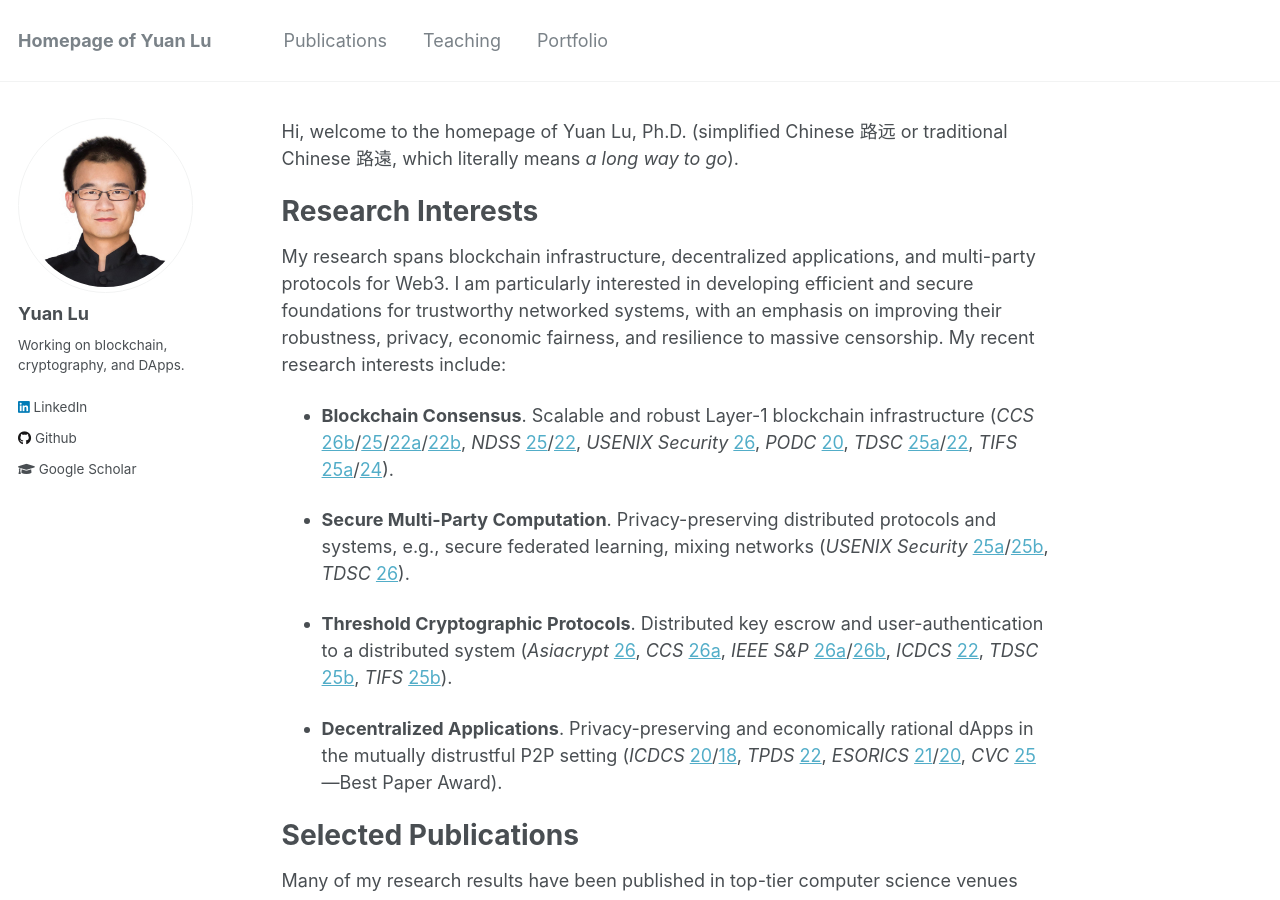
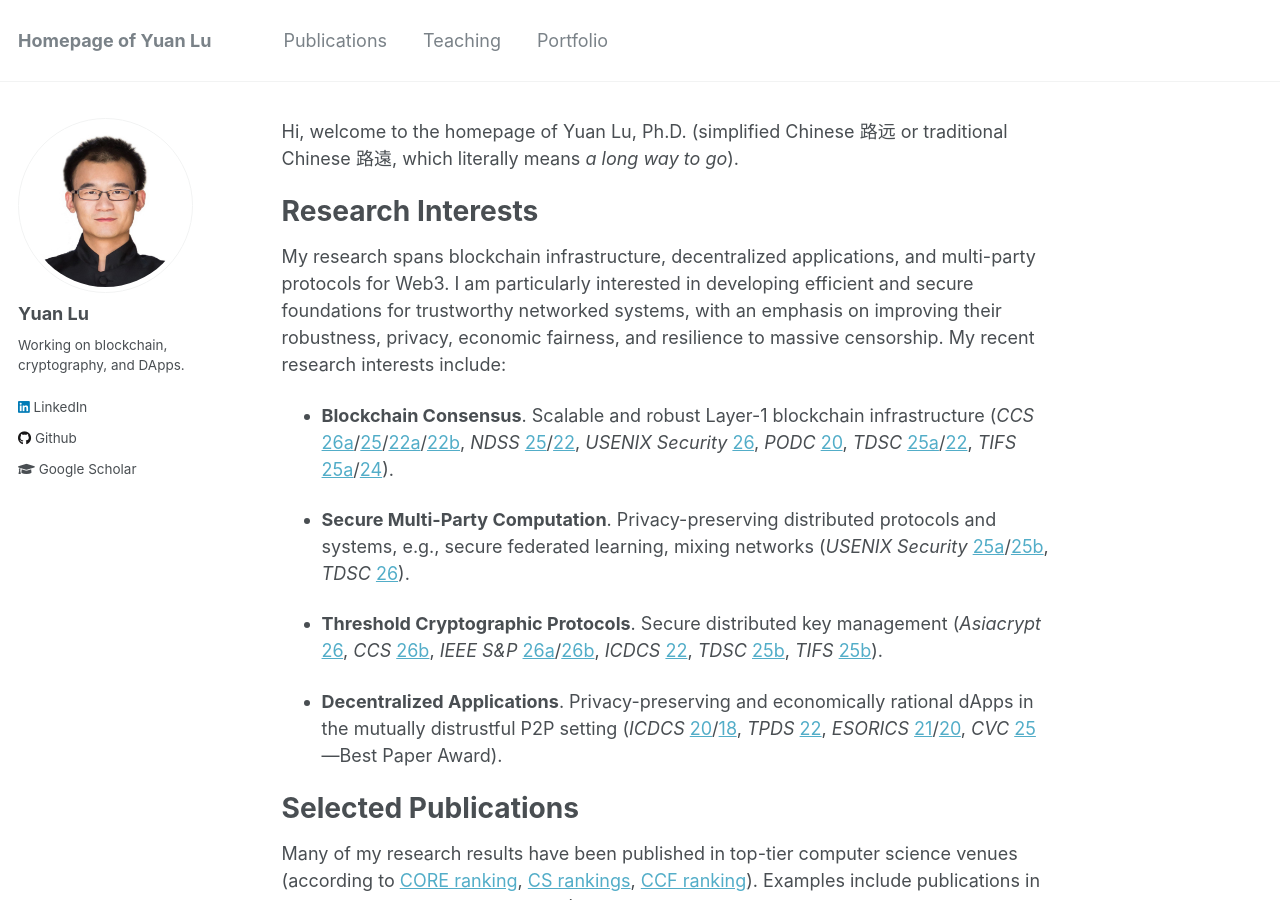
Before and after one commit to yylluu/yylluu.github.io, a Jekyll site: the page built from _pages/about.md, in a window 1280 px wide and 900 px high. Built offline with Jekyll 4.4.1, drawn with Linux system fonts in a browser that asks for light colours.

Commit message:
Update about.md

```diff
--- a/_pages/about.md
+++ b/_pages/about.md
@@ -14,11 +14,11 @@
 
 My research spans blockchain infrastructure, decentralized applications, and multi-party protocols for Web3. I am particularly interested in developing efficient and secure foundations for trustworthy networked systems, with an emphasis on improving their robustness, privacy, economic fairness, and resilience to massive censorship. My recent research interests include:
 
-- **Blockchain Consensus**. Scalable and robust Layer-1 blockchain infrastructure (*CCS* [26b]()/[25](https://dl.acm.org/doi/abs/10.1145/3719027.3765132)/[22a](https://dl.acm.org/doi/abs/10.1145/3548606.3559346)/[22b](https://dl.acm.org/doi/abs/10.1145/3548606.3559379), *NDSS* [25](https://eprint.iacr.org/2024/206)/[22](https://eprint.iacr.org/2022/27), *USENIX Security* [26](https://www.usenix.org/conference/usenixsecurity26/presentation/liu-yizhong), *PODC* [20](https://dl.acm.org/doi/abs/10.1145/3382734.3405707), *TDSC* [25a](https://ieeexplore.ieee.org/abstract/document/11002681)/[22](https://ieeexplore.ieee.org/abstract/document/9913698), *TIFS* [25a](https://ieeexplore.ieee.org/abstract/document/11014212)/[24](https://ieeexplore.ieee.org/abstract/document/10415090)).
+- **Blockchain Consensus**. Scalable and robust Layer-1 blockchain infrastructure (*CCS* [26a]()/[25](https://dl.acm.org/doi/abs/10.1145/3719027.3765132)/[22a](https://dl.acm.org/doi/abs/10.1145/3548606.3559346)/[22b](https://dl.acm.org/doi/abs/10.1145/3548606.3559379), *NDSS* [25](https://eprint.iacr.org/2024/206)/[22](https://eprint.iacr.org/2022/27), *USENIX Security* [26](https://www.usenix.org/conference/usenixsecurity26/presentation/liu-yizhong), *PODC* [20](https://dl.acm.org/doi/abs/10.1145/3382734.3405707), *TDSC* [25a](https://ieeexplore.ieee.org/abstract/document/11002681)/[22](https://ieeexplore.ieee.org/abstract/document/9913698), *TIFS* [25a](https://ieeexplore.ieee.org/abstract/document/11014212)/[24](https://ieeexplore.ieee.org/abstract/document/10415090)).
 
 - **Secure Multi-Party Computation**. Privacy-preserving distributed protocols and systems, e.g., secure federated learning, mixing networks (*USENIX Security* [25a](https://www.usenix.org/conference/usenixsecurity25/presentation/su-yuan)/[25b](https://www.usenix.org/conference/usenixsecurity25/presentation/liu-yizhong), *TDSC* [26]()).
 
-- **Threshold Cryptographic Protocols**. Distributed key escrow and user-authentication to a distributed system (*Asiacrypt* [26](), *CCS* [26a](), *IEEE S&P* [26a](https://eprint.iacr.org/2025/149)/[26b](https://eprint.iacr.org/2025/1516), *ICDCS* [22](https://ieeexplore.ieee.org/abstract/document/9912190), *TDSC* [25b](https://ieeexplore.ieee.org/abstract/document/10807394), *TIFS* [25b](https://ieeexplore.ieee.org/abstract/document/11153573)).
+- **Threshold Cryptographic Protocols**. Secure distributed key management (*Asiacrypt* [26](), *CCS* [26b](), *IEEE S&P* [26a](https://eprint.iacr.org/2025/149)/[26b](https://eprint.iacr.org/2025/1516), *ICDCS* [22](https://ieeexplore.ieee.org/abstract/document/9912190), *TDSC* [25b](https://ieeexplore.ieee.org/abstract/document/10807394), *TIFS* [25b](https://ieeexplore.ieee.org/abstract/document/11153573)).
 
 - **Decentralized Applications**. Privacy-preserving and economically rational dApps in the mutually distrustful P2P setting (*ICDCS* [20](https://ieeexplore.ieee.org/abstract/document/9355719)/[18](https://ieeexplore.ieee.org/abstract/document/8416350), *TPDS* [22](https://ieeexplore.ieee.org/abstract/document/9929262), *ESORICS* [21](https://link.springer.com/chapter/10.1007/978-3-030-88418-5_17)/[20](https://link.springer.com/chapter/10.1007/978-3-030-59013-0_35), *CVC* [25](https://ieeexplore.ieee.org/abstract/document/11068849)—Best Paper Award).
 
```
